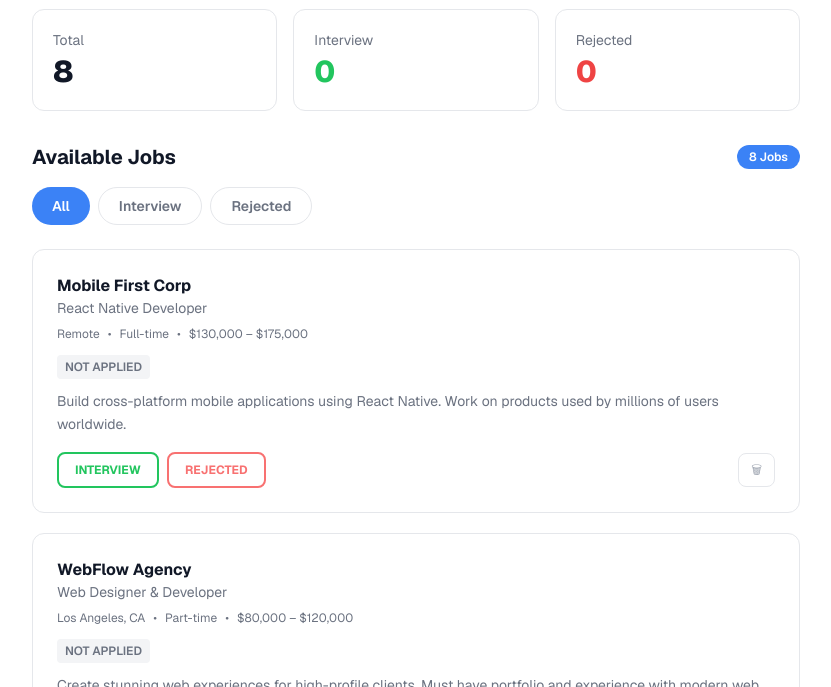
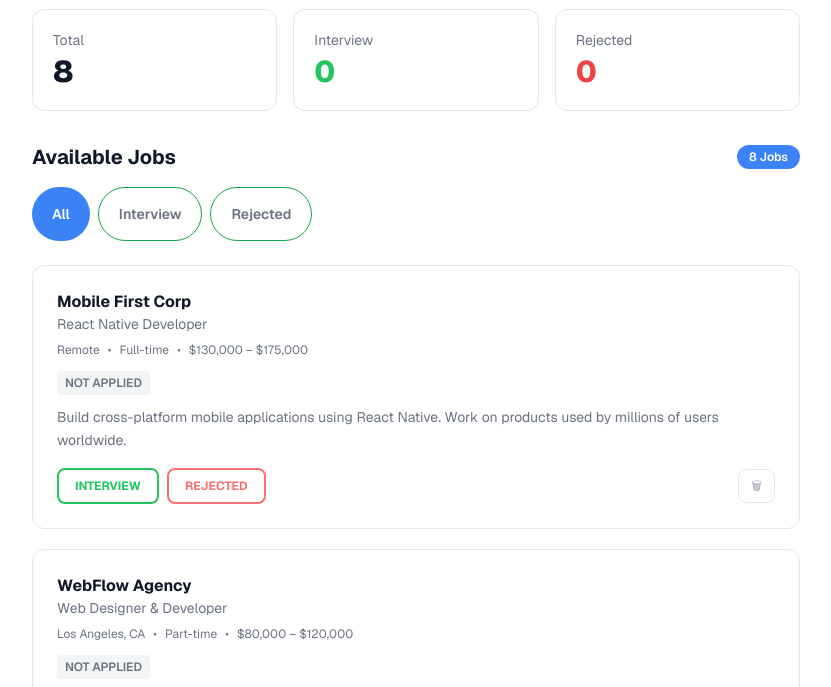
Before and after one commit to mouislambd/job-tracker, a plain HTML site: page index.html in a window 1280 px wide. Shown: the part 91-778 px from the top of the page, without its empty margins (224-1055 px from the left). Drawn offline with nearby package versions, Linux system fonts and the light colour scheme.

Commit message:
tabs-section-modifications

```diff
--- a/index.html
+++ b/index.html
@@ -59,10 +59,10 @@
             <button class="tab-btn px-5 py-2 rounded-full text-sm font-semibold bg-blue-500 text-white"
                 data-tab="all">All</button>
             <button
-                class="tab-btn px-5 py-2 rounded-full text-sm font-semibold text-gray-500 border border-gray-200 hover:bg-gray-100"
+                class="tab-btn px-5 py-4 rounded-full text-sm font-semibold text-gray-500 border border-green-600  hover:bg-gray-100"
                 data-tab="interview">Interview</button>
             <button
-                class="tab-btn px-5 py-2 rounded-full text-sm font-semibold text-gray-500 border border-gray-200 hover:bg-gray-100"
+                class="tab-btn px-5 py-4 rounded-full text-sm font-semibold text-gray-500 border border-green-600 hover:bg-gray-100"
                 data-tab="rejected">Rejected</button>
         </div>
      <!-- Cards -->
```
